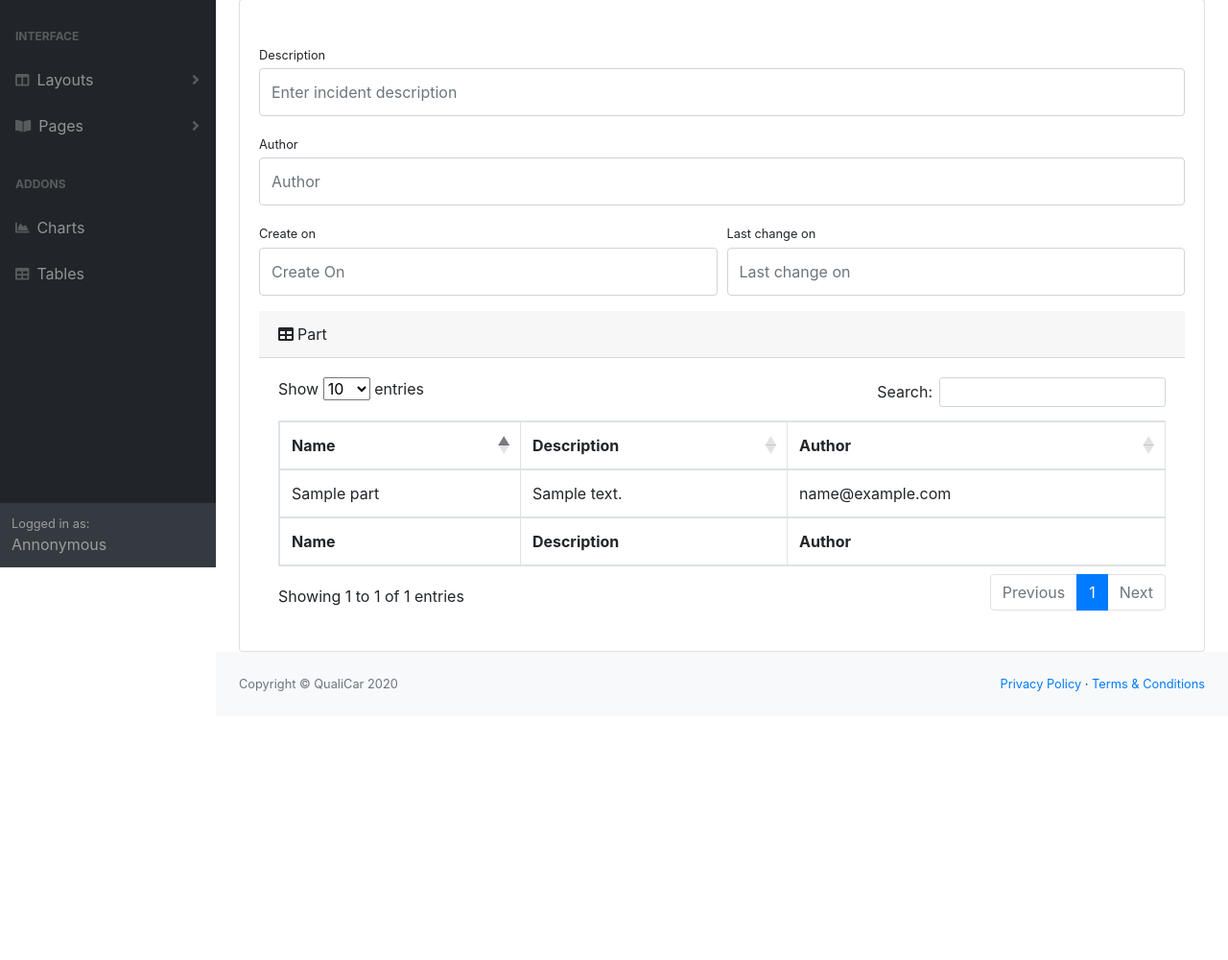
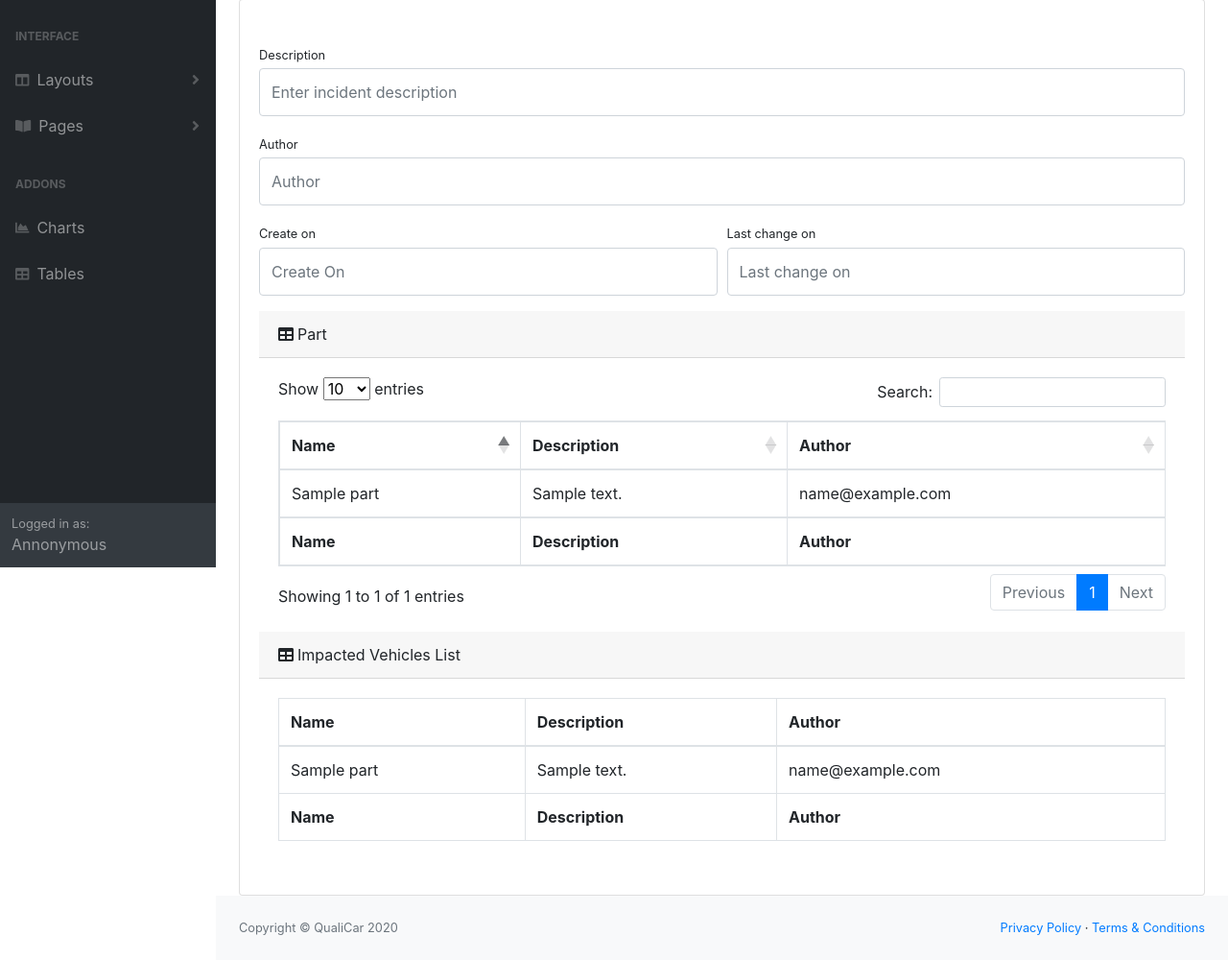
Before and after one commit to alexandre-hirata/qualiCar, a Django app: page /incident in a window 1280 px wide. Shown: the part 209-1209 px from the top of the page at 96% size. Before the commit the page ends 929 px from the top, so only its background shows below. Run offline with Django 3.2, Linux system fonts and the light colour scheme; tables that the repository leaves empty hold one stand-in row (values such as "Sample post"); some libraries are stand-ins or nearby versions.

Commit message:
Add second table to Incident form
Add table that contains the impacted vehicles

Signed-off-by: Alexandre Hirata <alexthirata@gmail.com>

```diff
--- a/app/frontend/templates/forms/incident.html
+++ b/app/frontend/templates/forms/incident.html
@@ -75,6 +75,42 @@
                     </table>
                   </div>
                 </div>
+
+                <div class="card-header"><i class="fas fa-table mr-1"></i>Impacted Vehicles List</div>
+
+                <div class="card-body">
+                    <div class="table-responsive">
+
+
+                      <table class="table table-bordered" id="dataTable" width="100%" cellspacing="0">
+                        <thead>
+
+                          <tr>
+                            <th>Name</th>
+                            <th>Description</th>
+                            <th>Author</th>
+                          </tr>
+                        </thead>
+                        <tbody>
+                          {% for data in form.part %}
+                            <tr>
+                              <td>{{ data.name }}</td>
+                              <td>{{ data.description }}</td>
+                              <td>{{ data.author }}</td>
+                            </tr>
+                          {% endfor %}
+                        </tbody>
+                        <tfoot>
+                          <tr>
+                            <th>Name</th>
+                            <th>Description</th>
+                            <th>Author</th>
+                          </tr>
+                        </tfoot>
+                      </table>
+                    </div>
+                  </div>
+
               </form>
             </div>
           </div>
```
